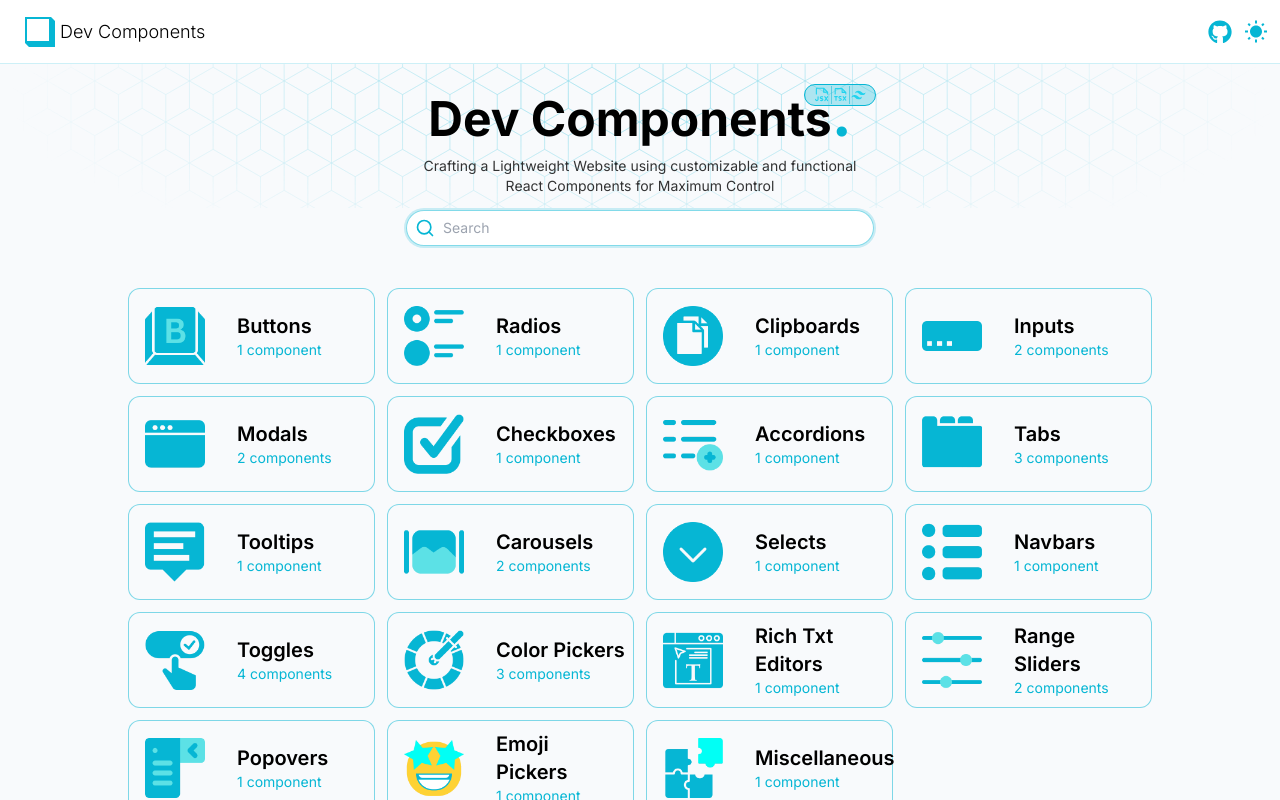
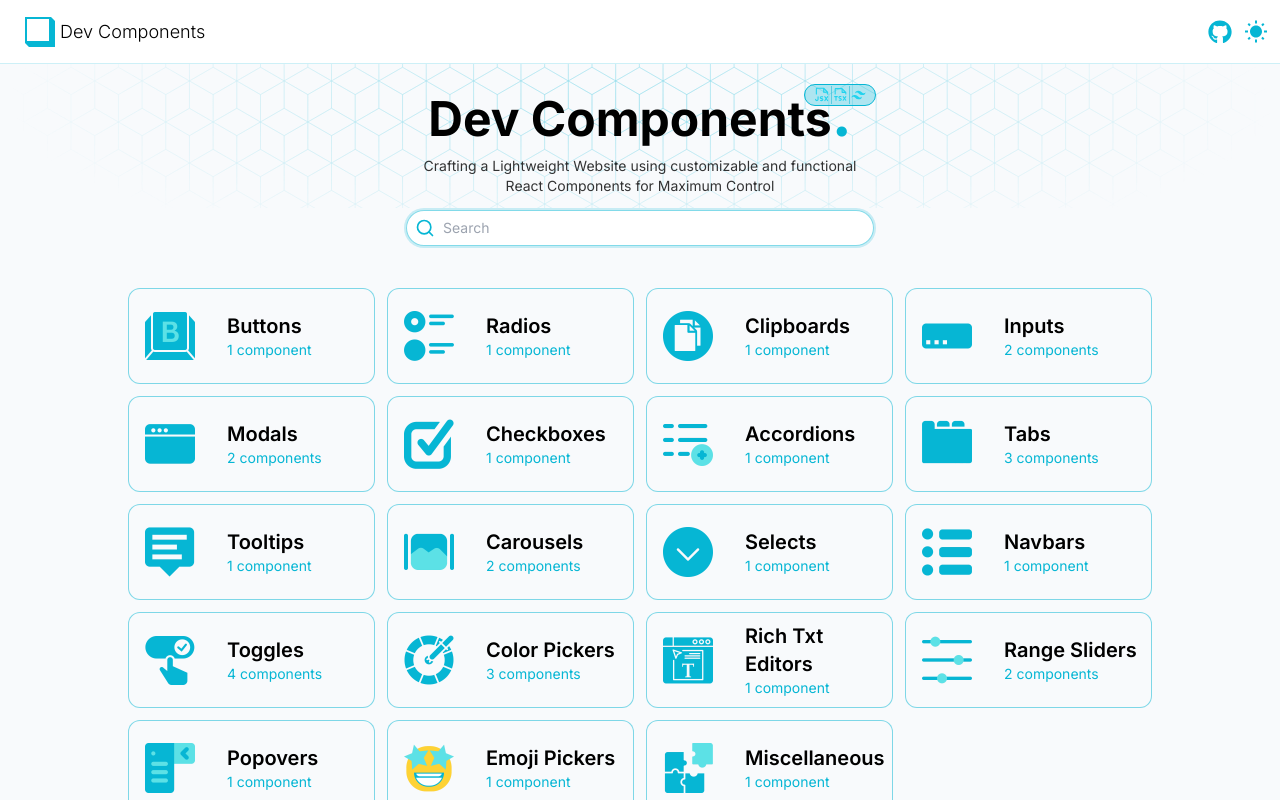
Before and after one commit to devyanshyadav/dev-components, a Next.js app: page / in a window 1280 px wide. Built offline with nearby package versions, Linux system fonts and the light colour scheme.

Commit message:
add:split panels component

```diff
--- a/src/components/component-card.tsx
+++ b/src/components/component-card.tsx
@@ -14,16 +14,16 @@
   return (
     <Link
       href={`/components/${CmpUrl(name)}`}
-      className="w-full flex gap-5 pl-4 p-2 max-h-24 h-24 rounded-xl items-center border-accent/50 border hover:border-accent hover:bg-accent/20 hover:dark:bg-accent/20 bg-light-primary dark:bg-dark-primary"
+      className="w-full flex gap-5 pl-4 p-2 max-h-24 h-24 rounded-xl overflow-hidden items-center border-accent/50 border hover:border-accent hover:bg-accent/20 hover:dark:bg-accent/20 bg-light-primary dark:bg-dark-primary"
     >
       <Image
         src={`/assets/cmp-icons/${image}`}
         alt="logo"
-        width={60}
-        height={60}
+        width={50}
+        height={50}
       />
       <span className="pl-3">
-        <h2 className="font-semibold text-xl">{name}</h2>
+        <h2 className="font-semibold text-xl text-ellipsis overflow-hidden">{name}</h2>
         <p className="text-sm text-accent">
           {componentsNo} {componentsNo > 1 ? "components" : "component"}
         </p>
```
Also changed, not shown: public/assets/cmp-icons/emoji-picker.png, public/assets/cmp-icons/miscellaneous.png.
